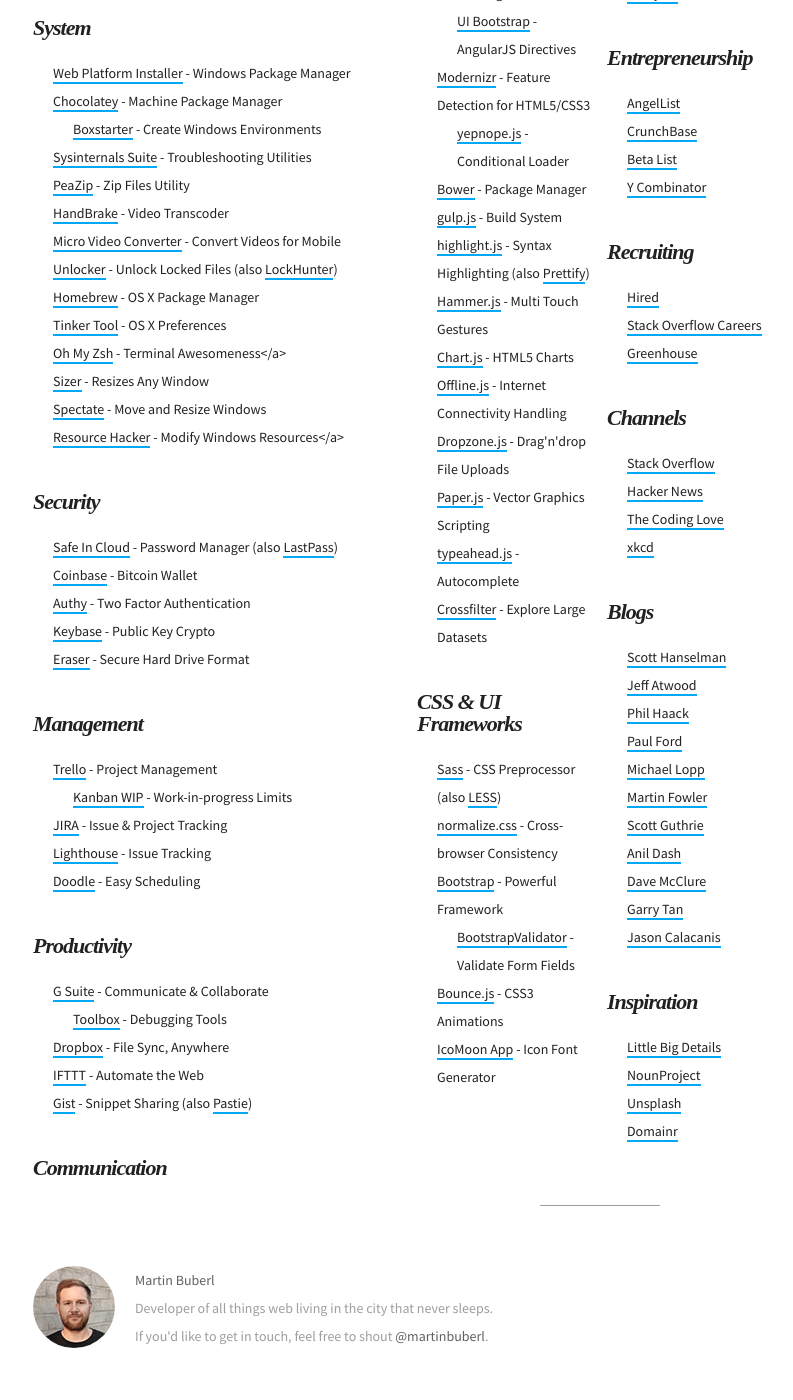
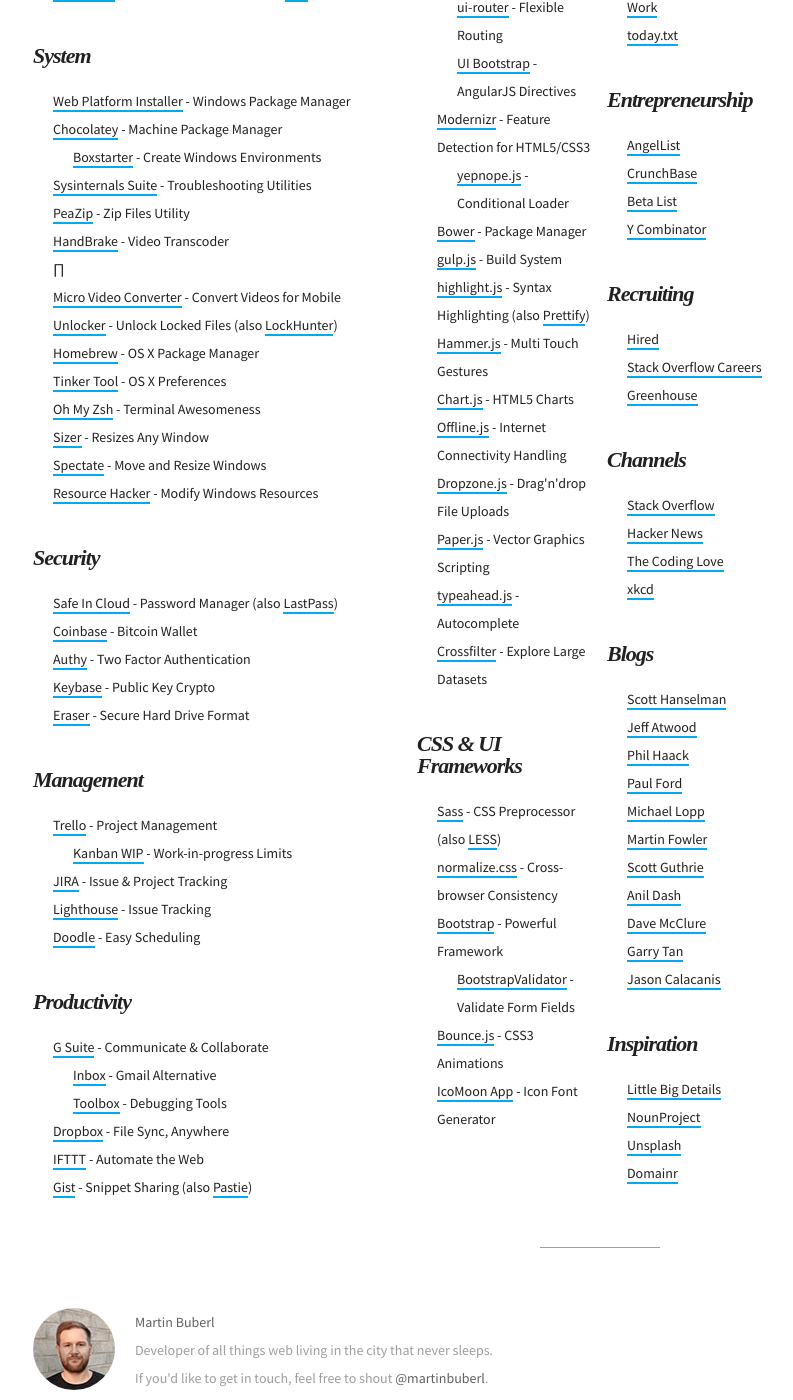
Before and after one commit to martinbuberl/martinbuberl.github.io, a Jekyll site: the page built from resources.md, in a window 1280 px wide and 1400 px high, scrolled down 3242 px. Shown: the whole window, without its empty margins (232-1025 px from the left). Built offline with Jekyll 4.4.1, drawn with Linux system fonts in a browser that asks for light colours; nearby versions of some CDN libraries; some web fonts are replaced; some of the changed text lies outside the part shown.

Commit message:
Added Inbox

```diff
--- a/resources.md
+++ b/resources.md
@@ -48,6 +48,7 @@ Here are my bookmarks of software and services, the essentials if you will, for
     <ul>
       <li><a target="_blank" href="https://www.google.com/chrome/browser/">Chrome</a> - Browser of Choice (particularly <a target="_blank" href="https://www.google.com/intl/en/chrome/browser/canary.html">Canary</a>)
         <ul>
+          <li><a target="_blank" href="https://chrome.google.com/webstore/detail/inbox-by-gmail/gkljgfmjocfalijkgoogmfffkhmkbgol">Inbox</a> - Save for Later</li>
           <li><a target="_blank" href="https://chrome.google.com/webstore/detail/adblock/gighmmpiobklfepjocnamgkkbiglidom">AdBlock</a> - Ad Blocker</li>
           <li><a target="_blank" href="https://chrome.google.com/webstore/detail/google-cast/boadgeojelhgndaghljhdicfkmllpafd">Google Cast</a> - Cast to <a target="_blank" href="https://www.google.com/chrome/devices/chromecast/">Chromecast</a></li>
           <li><a target="_blank" href="https://chrome.google.com/webstore/detail/authy/gaedmjdfmmahhbjefcbgaolhhanlaolb">Authy</a> - Two Factor Authentication</li>
@@ -98,7 +99,7 @@ Here are my bookmarks of software and services, the essentials if you will, for
     <ul>
       <li class="win"><a target="_blank" href="https://www.microsoft.com/en-us/server-cloud/products/sql-server-editions/sql-server-express.aspx">SQL Server Express</a> - Relational Database Server
         <ul>
-          <li><a target="_blank" href="http://www.linqpad.net/">LINQPad</a> - Query Databases</a></li>
+          <li><a target="_blank" href="http://www.linqpad.net/">LINQPad</a> - Query Databases</li>
         </ul>
       </li>
       <li><a target="_blank" href="http://www.mongodb.org/">MongoDB</a> - Document Database
@@ -175,15 +176,15 @@ Here are my bookmarks of software and services, the essentials if you will, for
       </li>
       <li class="win"><a target="_blank" href="http://technet.microsoft.com/en-us/sysinternals/bb842062">Sysinternals Suite</a> - Troubleshooting Utilities</li>
       <li class="win"><a target="_blank" href="http://www.peazip.org/">PeaZip</a> - Zip Files Utility</li>
-      <li><a target="_blank" href="https://handbrake.fr/">HandBrake</a> - Video Transcoder</li>
+      <li><a target="_blank" href="https://handbrake.fr/">HandBrake</a> - Video Transcoder</li>∏
       <li><a target="_blank" href="http://www.mirovideoconverter.com/">Micro Video Converter</a> - Convert Videos for Mobile</li>
       <li class="win"><a target="_blank" href="http://www.emptyloop.com/unlocker/">Unlocker</a> - Unlock Locked Files (also <a target="_blank" href="http://lockhunter.com/">LockHunter</a>)</li>
       <li class="osx"><a target="_blank" href="http://brew.sh/">Homebrew</a> - OS X Package Manager</li>
       <li class="osx"><a target="_blank" href="http://www.bresink.com/osx/TinkerTool.html">Tinker Tool</a> - OS X Preferences</li>
-      <li class="osx"><a target="_blank" href="http://ohmyz.sh/">Oh My Zsh</a> - Terminal Awesomeness</a></li>
+      <li class="osx"><a target="_blank" href="http://ohmyz.sh/">Oh My Zsh</a> - Terminal Awesomeness</li>
       <li class="win"><a target="_blank" href="http://www.brianapps.net/sizer/">Sizer</a> - Resizes Any Window</li>
       <li class="osx"><a target="_blank" href="http://spectacleapp.com/">Spectate</a> - Move and Resize Windows</li>
-      <li class="win"><a target="_blank" href="http://www.angusj.com/resourcehacker/">Resource Hacker</a> - Modify Windows Resources</a></li>
+      <li class="win"><a target="_blank" href="http://www.angusj.com/resourcehacker/">Resource Hacker</a> - Modify Windows Resources</li>
     </ul>
   </div>
   <div class="wrapper">
@@ -214,6 +215,7 @@ Here are my bookmarks of software and services, the essentials if you will, for
     <ul>
       <li><a target="_blank" href="http://goo.gl/xfPFhk">G Suite</a> - Communicate &amp; Collaborate
         <ul>
+          <li><a target="_blank" href="https://www.google.com/inbox/">Inbox</a> - Gmail Alternative</li>
           <li><a target="_blank" href="https://toolbox.googleapps.com/">Toolbox</a> - Debugging Tools</li>
         </ul>
       </li>
```
